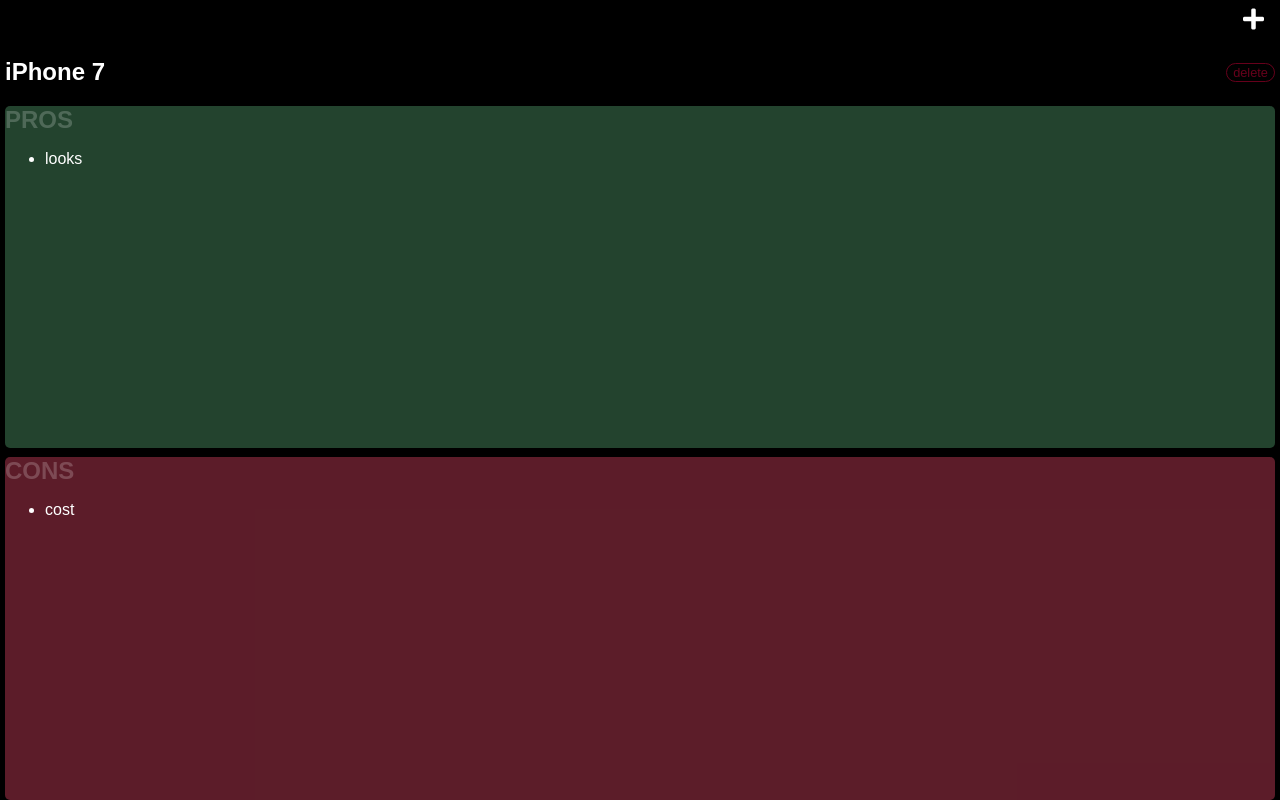
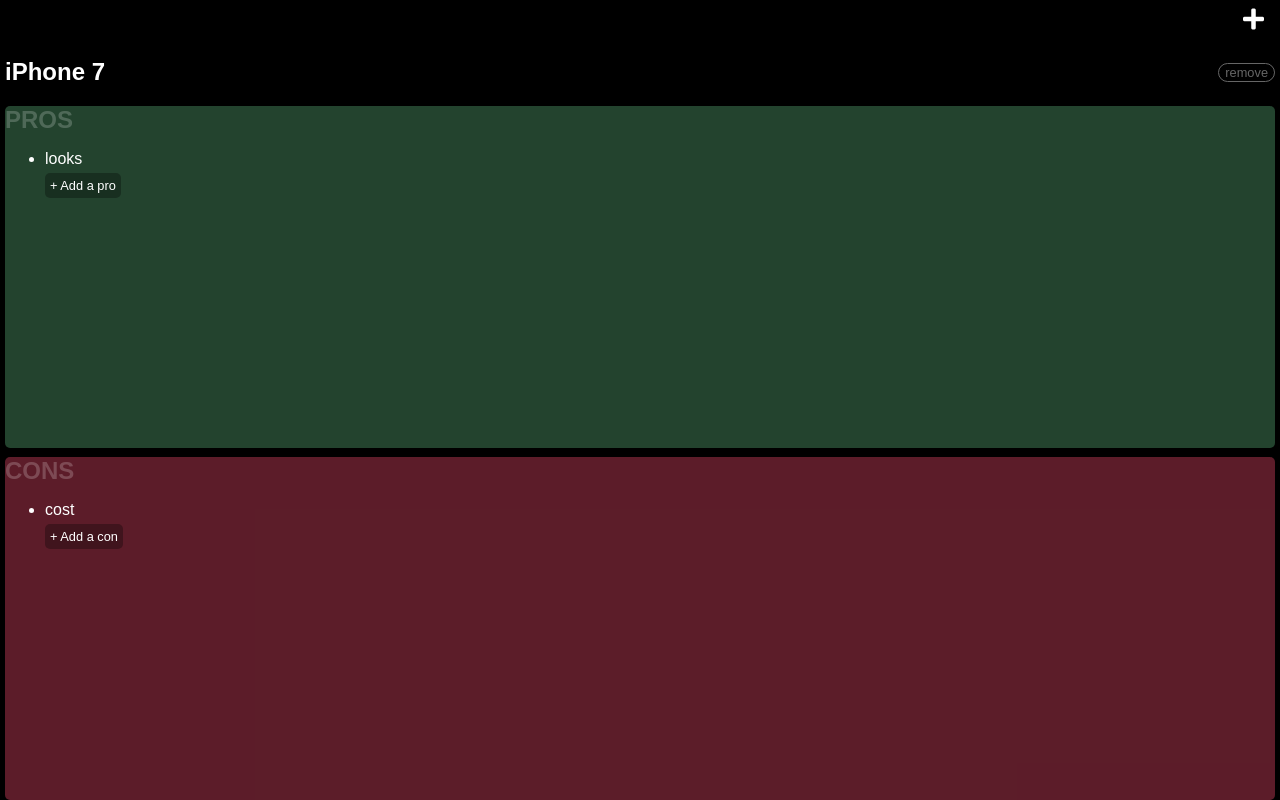
Before and after one commit to devmrin/pros-cons-decider, a React (Create React App) app: page / in a window 1280 px wide. Shown: the top 800 px of the page. Built offline with nearby package versions, Linux system fonts and the light colour scheme.

Commit message:
added a button for adding new pro/con

```diff
--- a/src/Containers/ProConList/ProConList.css
+++ b/src/Containers/ProConList/ProConList.css
@@ -20,10 +20,10 @@
 
 .listDelBtn {
   cursor: pointer;
-  border: 1px solid #f04;
+  border: 1px solid #fff;
   outline: black;
   border-radius: 10px;
-  color: #f04;
+  color: #fff;
   opacity: 0.4;
   font-size: 0.8rem;
   background: none;
@@ -52,6 +52,22 @@
   opacity: 0.2;
 }
 
+.addListItem {
+  list-style-type: none;
+}
+
+.addListItemBtn {
+  cursor: pointer;
+  margin-top: 5px;
+  padding: 5px;
+  font-size: 0.8em;
+  letter-spacing: 1.5;
+  color: white;
+  border: none;
+  border-radius: 5px;
+  background: rgba(0, 0, 0, 0.3);
+}
+
 .consContainer {
   flex-basis: 100%;
   /* background-color: #fa4e71; */
--- a/src/Containers/ProConList/ProConList.js
+++ b/src/Containers/ProConList/ProConList.js
@@ -2,12 +2,18 @@
 import './ProConList.css';
 
 class ProConList extends Component {
+  state = {
+    proVal: '',
+    conVal: ''
+  };
+
   handleListDelete = () => {
     let { removeAList, list } = this.props;
     removeAList(list.label);
   };
 
   render() {
+    let { proVal, conVal } = this.state;
     let { list } = this.props;
     return (
       <div className="Column">
@@ -15,7 +21,7 @@
           <h2 className="columnHeading">
             {list && list.label}
             <button onClick={this.handleListDelete} className="listDelBtn">
-              delete
+              remove
             </button>
           </h2>
           <div className="prosContainer">
@@ -24,6 +30,9 @@
               {list &&
                 list.pros &&
                 list.pros.map(pro => <li key={pro}>{pro}</li>)}
+              <li className="addListItem">
+                <button className="addListItemBtn">+ Add a pro</button>
+              </li>
             </ul>
           </div>
           <div className="divider" />
@@ -33,6 +42,9 @@
               {list &&
                 list.cons &&
                 list.cons.map(con => <li key={con}>{con}</li>)}
+              <li className="addListItem">
+                <button className="addListItemBtn">+ Add a con</button>
+              </li>
             </ul>
           </div>
         </div>
```
